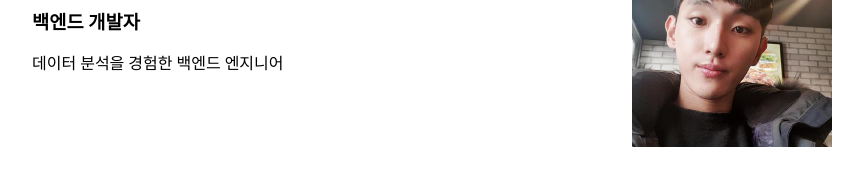
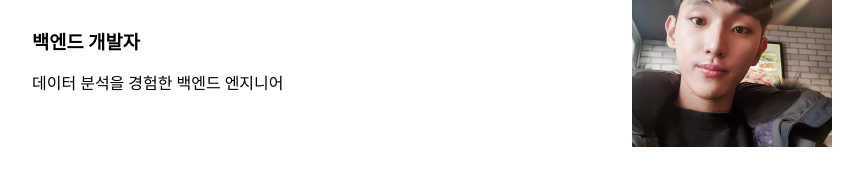
Before and after one commit to uk1996/HTML_CSS, a plain HTML site: page layout2.html in a window 1280 px wide. Shown: the part 61-246 px from the top of the page, without its empty margins (208-1071 px from the left). Drawn offline with Linux system fonts and the light colour scheme.

Commit message:
layout2 수정

```diff
--- a/css/layout2.css
+++ b/css/layout2.css
@@ -21,6 +21,7 @@
 .content-header {
     width: 100%;
     height: 30%;
+    float:left;
 
 }
 
--- a/layout2.html
+++ b/layout2.html
@@ -17,7 +17,8 @@
                     <p style="margin: 0px;">2022/04/11</p>
                 </div>
             </div>
-            <div class="content-body">
+            <div style="clear: both;"></div>
+            <div class="content-body" style="margin-top: 20px;">
                 <h3 style="margin: 0px;"> 백엔드 개발자</h3>
                 <p>데이터 분석을 경험한 백엔드 엔지니어</p>
             </div>
```
